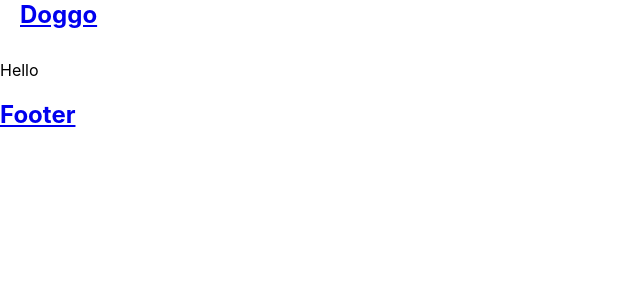
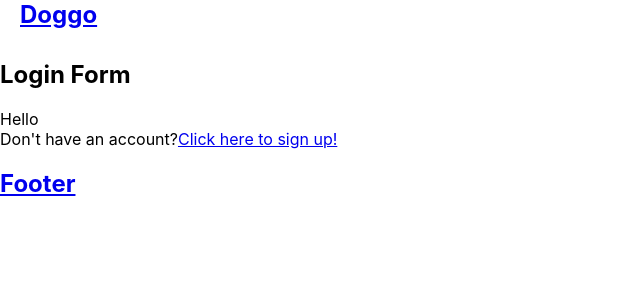
Before and after one commit to benharris28/doggo, a React (Create React App) app: page /login in a window 1280 px wide. Shown: the top 300 px of the page, without its empty margins (0-640 px from the left). Built offline with nearby package versions, Linux system fonts and the light colour scheme.

Commit message:
added login page route and updated links to work

```diff
--- a/src/App.js
+++ b/src/App.js
@@ -7,18 +7,22 @@ import Header from './components/Header/Header.js';
 import Footer from './components/Footer/Footer.js';
 import LoginPage from './Routes/LoginPage/LoginPage';
 import WalkerListingPage from './Routes/WalkerListingPage/WalkerListingPage';
+import UserAccountPage from './Routes/UserAccountPage/UserAccountPage';
 import WalkerPage from './Routes/WalkerPage/WalkerPage';
 import ApiContext from './ApiContext';
 import STORE from './STORE';
+import Walks from './Walks';
 
 class App extends React.Component {
   state = {
-    walkers: STORE.walkers
+    walkers: STORE.walkers,
+    walks: Walks.walks
   };
 
   render() {
     const value = {
-      walkers: this.state.walkers
+      walkers: this.state.walkers,
+      walks: this.state.walks
     };
 
     return (
@@ -36,6 +40,11 @@ class App extends React.Component {
             />
             <Route
               exact
+              path={'/login'}
+              component={LoginPage}
+              />
+            <Route
+              exact
               path={'/walker'}
               component={WalkerListingPage}
             />
@@ -44,6 +53,11 @@ class App extends React.Component {
               path={'/walker/:walker_id'}
               component={WalkerPage}
             />
+            <Route
+              exact
+              path={'/user/:user_id'}
+              component={UserAccountPage}
+              />
             <Route
               component={NotFoundPage}
             />
--- a/src/Routes/LandingPage/LandingPage.js
+++ b/src/Routes/LandingPage/LandingPage.js
@@ -1,4 +1,5 @@
 import React from 'react';
+import { Link } from 'react-router-dom';
 import './LandingPage.css'
 
 class LandingPage extends React.Component {
@@ -9,25 +10,35 @@ class LandingPage extends React.Component {
                     <h2>
                         Book a walk with dog walkers near you
                     </h2>
-                    <button>
+                    <Link to='/login'>
+                        <button
+                            type="button">
                                 Book Now
                             </button>
+                    </Link>
                 </div>
                 <div className="landing_page_hero_2">
                     <h2>
                         Copy #2
                     </h2>
-                    <button>
+                    <Link to='/login'>
+                        <button
+                            type="button">
                                 Book Now
                             </button>
+                    </Link>
+
                 </div>
                 <div className="landing_page_hero_3">
                     <h2>
                         Copy #3
                     </h2>
-                    <button>
+                    <Link to='/login'>
+                        <button
+                            type="button">
                                 Book Now
                             </button>
+                    </Link>
                 </div>
             </section>
         )
--- a/src/Routes/LoginPage/LoginPage.js
+++ b/src/Routes/LoginPage/LoginPage.js
@@ -1,16 +1,42 @@
 import React from 'react';
 import { Link } from 'react-router-dom';
+import LoginForm from '../../components/LoginForm/LoginForm'
+
+// Make Login form and import
 
 class LoginPage extends React.Component {
+    static defaultProps = {
+        history: {
+            push: () => {},
+        }
+    }
+
+    // Need explanation for this function
+    handleLoginSuccess = () => {
+        const { location, history } = this.props;
+        const destination = (location.state || {}).from || '/'
+        history.push(destination)
+    }
+
     render() {
         return (
-            <nav className='LoginPage'>
-                <h1>
-                    <Link to='/'>
-                        Doggo
+            <section className="login-page">
+
+                <h2>
+                    Login Form
+                </h2>
+                <div>
+                    <LoginForm />
+                </div>
+                <div>
+                    Don't have an account?
+                    <Link
+                        to={'/register'}>
+                            Click here to sign up!
                     </Link>
-                </h1>
-            </nav>
+                </div>
+
+            </section>
         )
     }
 }
--- /dev/null
+++ b/src/Routes/UserAccountPage/UserAccountPage.js
@@ -0,0 +1,11 @@
+import React from 'react';
+
+class UserAccountPage extends React.Component {
+    render() {
+        return (
+            <div>Hello</div>
+        )
+    }
+}
+
+export default UserAccountPage;
--- a/src/Routes/WalkerPage/WalkerPage.js
+++ b/src/Routes/WalkerPage/WalkerPage.js
@@ -37,7 +37,6 @@ class WalkerPage extends React.Component {
                 </section>
                 <div className="feedback-list">
                     <FeedbackList
-                        name={selectedWalker.name}
                         id={selectedWalker.id}
                         />
                 </div>
--- a/src/components/FeedbackList/FeedbackList.js
+++ b/src/components/FeedbackList/FeedbackList.js
@@ -1,9 +1,24 @@
 import React from 'react';
+import ApiContext from '../../ApiContext';
+
 
 class FeedbackList extends React.Component {
+    static contextType = ApiContext;
+
     render() {
         const { id } = this.props;
+        console.log(id)
+        const { walks=[] } = this.context;
+        console.log(walks)
 
+        // I can't get this work...
+        const getFeedbackForWalker = (walks, id) => (
+            (!id)
+            ? walks
+            : walks.filter(walk => walk.walker-id === id)
+            )
+
+        console.log(getFeedbackForWalker)
         return (
             <section className="walker-feedback-list">
                 <ul>
--- /dev/null
+++ b/src/components/LoginForm/LoginForm.js
@@ -0,0 +1,11 @@
+import React from 'react';
+
+class LoginForm extends React.Component {
+    render() {
+        return (
+            <div>Hello</div>
+        )
+    }
+}
+
+export default LoginForm;
```
Also changed, not shown: src/Routes/WalkerAccountPage/WalkerAccountPage.js (added), src/helpers.js (added). Lines whose indentation alone changed are shown as unchanged.
